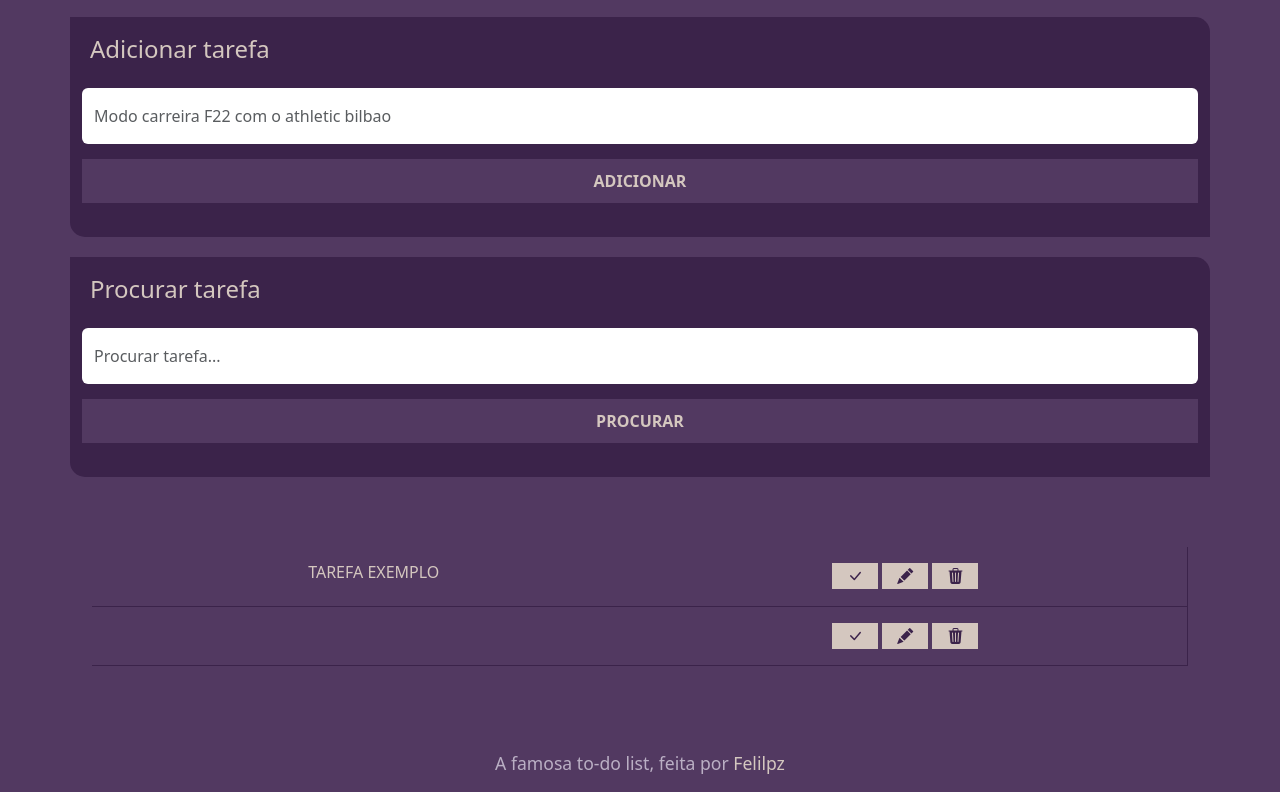
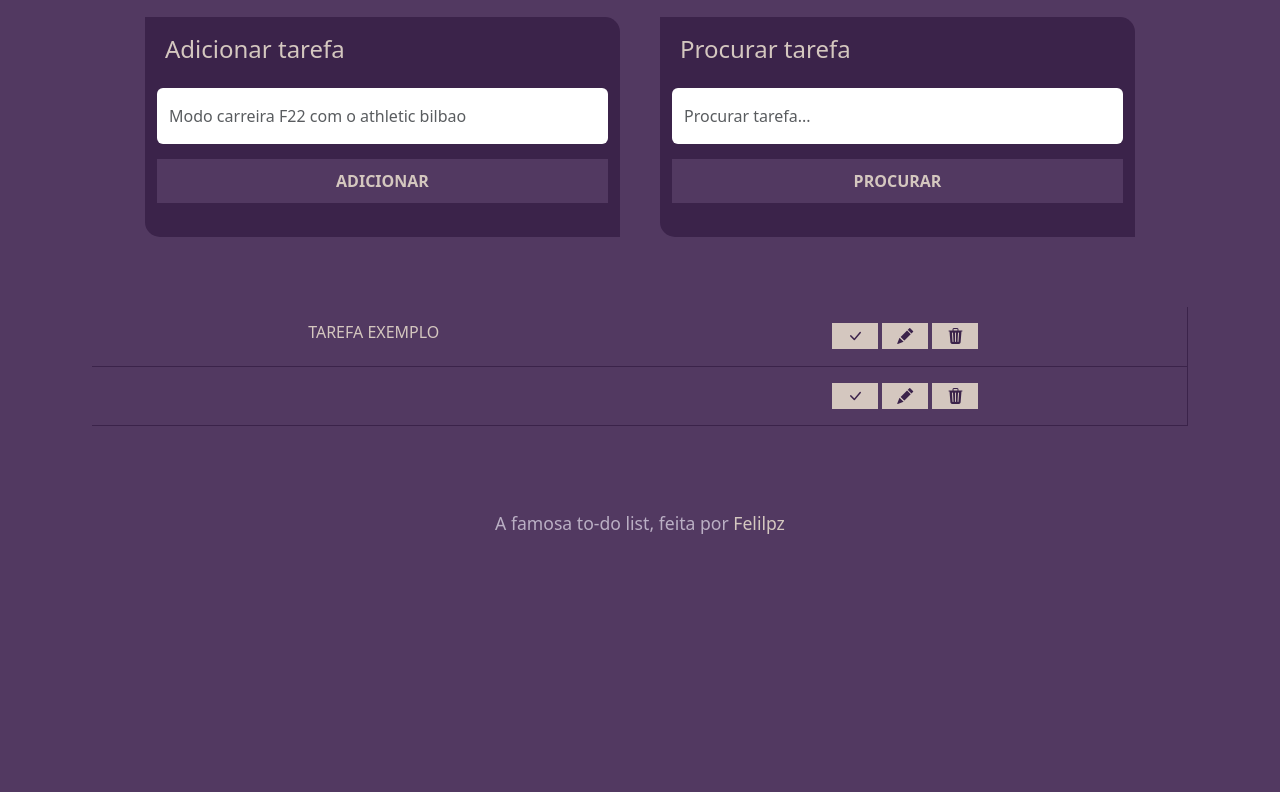
Before and after one commit to Felilpz/lista-de-tarefas, a plain HTML site: page index.html in a window 1280 px wide. Both pictures are taken after a click on the button "ADICIONAR". Shown: the part 75-867 px from the top of the page. After the commit the page ends 800 px from the top, so only its background shows below. Drawn offline with nearby package versions, Linux system fonts and the light colour scheme.

Commit message:
focus() e input vazio adicionado

```diff
--- a/index.html
+++ b/index.html
@@ -29,11 +29,11 @@
     </header>
     <section>
       <div class="row justify-content-center mt-4">
-        <div class="md-col-5 blocosX">
+        <div class="col-5 blocosX">
           <form>
             <div class="mb-2">
               <label for="adicionar" class="form-label p-2"><h4>Adicionar tarefa</h4></label>
-              <input type="text" id="adicionar" class="form-control" placeholder="Modo carreira F22 com o athletic bilbao">
+              <input type="text" id="adicionar" class="form-control" required placeholder="Modo carreira F22 com o athletic bilbao">
             </div>
             <div class="mb-4">
               <input type="button" value="ADICIONAR" class="butao" onclick="addButton()">
@@ -41,11 +41,11 @@
           </form>
         </div>
 
-        <div class="md-col-5 blocosX">
+        <div class="col-5 blocosX">
           <form>
             <div class="mb-2">
               <label for="procurar" class="form-label p-2"><h4>Procurar tarefa</h4></label>
-              <input type="text" id="procurar" class="form-control" placeholder="Procurar tarefa...">
+              <input type="text" id="procurar" class="form-control" required placeholder="Procurar tarefa...">
             </div>
             <div class="mb-4">
               <input type="button" value="PROCURAR" class="butao" onclick="searchButton()">
--- a/script/script.js
+++ b/script/script.js
@@ -1,6 +1,3 @@
-let global = document.getElementById('itemsEvent')
-
-
 // Adicionar
 function addButton() {
   var main = document.getElementById("main");
@@ -23,7 +20,7 @@ function addButton() {
   var buttons = document.createElement("div");
   buttons.className = "buttonsInEvent col-6";
 
-  // Adiciona os botões ao elemento
+  // Adiciona os botões ao elementoi
   buttons.innerHTML = '<button class="finish-todo" onclick="confirmButton(event)">' +
     '<i class="bi bi-check-lg"></i>' +
     '</button>' +
@@ -44,6 +41,10 @@ function addButton() {
   main.appendChild(newTodo);
 
   localStorage.setItem("tarefas", main.innerHTML);
+
+  // Resetar input text dps de enviar
+  document.getElementById('adicionar').value = "";
+  document.getElementById('adicionar').focus();
 }
 
 
```
Also changed, not shown: funcionalidades add.txt.
